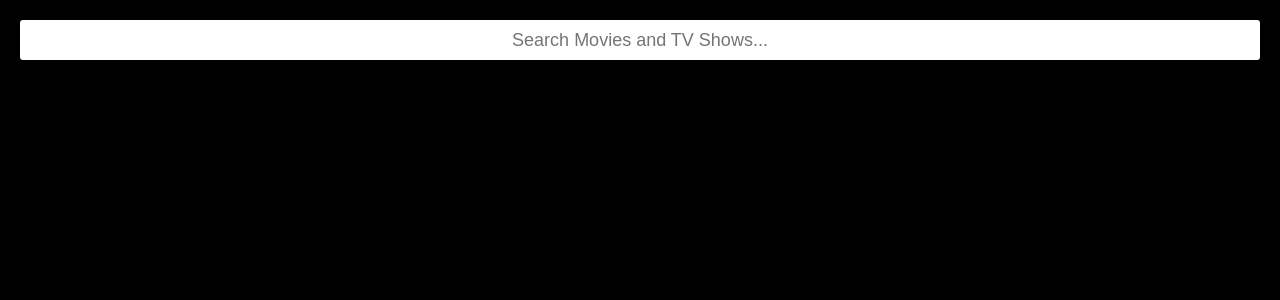
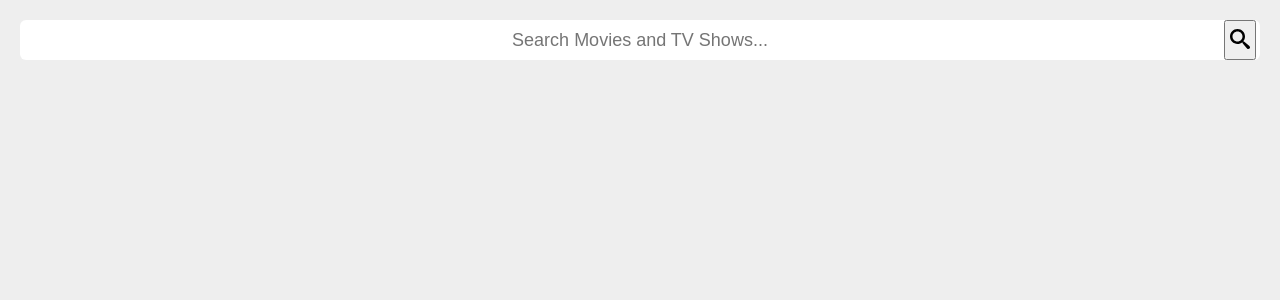
Before and after one commit to stoque/my-fav-movies, a React (Create React App) app: page / in a window 1280 px wide. Shown: the top 300 px of the page. Built offline with nearby package versions, Linux system fonts and the light colour scheme.

Commit message:
feat: Add stars in rating

```diff
--- a/package.json
+++ b/package.json
@@ -6,7 +6,8 @@
     "eslint": "^5.3.0",
     "react": "^16.4.2",
     "react-dom": "^16.4.2",
-    "react-scripts": "1.1.4"
+    "react-scripts": "1.1.4",
+    "react-stars": "^2.2.5"
   },
   "scripts": {
     "start": "react-scripts start",
--- a/src/components/movie-card/index.js
+++ b/src/components/movie-card/index.js
@@ -1,98 +1,95 @@
-import React, { Fragment } from 'react'
+import React from 'react'
 import styled from 'styled-components'
-import ErrorMessage from '../error-message'
+import ReactStars from 'react-stars'
+
+import RatingUtil from '../../utils/rating'
 
 const MovieCard = ({ movieInfo, hasSearched }) => (
-  <Fragment>
-    <Container>
-      <Overlay background={movieInfo.poster}/>
-      {movieInfo.title
-        ?
-        <Wrapper>
-          <Title>{movieInfo.title} <span>({movieInfo.year})</span></Title>
+  <Card>
+    <Title>
+      {movieInfo.title} <span>({movieInfo.year})</span>
+    </Title>
 
+    <Header>
       <Poster src={movieInfo.poster} alt={`${movieInfo.title} poster`} />
-
-          <p>{movieInfo.director}</p>
-          <p>{movieInfo.actors}</p>
-          <p>{movieInfo.plot}</p>
-
       <RatingList>
         {movieInfo.ratings.map((rating, index) => (
           <RatingItem key={index}>
             <span>
-                  {rating.Source === 'Internet Movie Database' ? 'IMDB' : rating.Source}:
+              {rating.Source === 'Internet Movie Database' ? 'IMDB' : rating.Source}
             </span>
             {rating.Value}
+            <ReactStars
+              count={10}
+              value={RatingUtil.normalizeRating(rating.Value)}
+              edit={false}
+              size={14}
+            />
           </RatingItem>
         ))}
       </RatingList>
-        </Wrapper>
-        :
-        <ErrorMessage hasSearched={hasSearched}/>
-      }
-    </Container>
-  </Fragment>
+    </Header>
+
+    <Text>{movieInfo.director}</Text>
+    <Text>{movieInfo.actors}</Text>
+    <Text>{movieInfo.plot}</Text>
+  </Card>
 )
 
-const Container = styled.div`
-  height: 100%;
-  left: 0;
-  overflow: hidden;
-  position: absolute;
-  pointer-events: none;
-  top: 0;
-  width: 100%;
-`
-
-const Overlay = styled.div`
-  background: url(${props => props.background}) center center no-repeat;
-  background-size: cover;
-  filter: blur(30px);
-  height: 100%;
-  position: absolute;
-  transform: scale(1.2);
-  width: 100%;
-  z-index: -1;
-`
-
-const Wrapper = styled.div`
+const Card = styled.div`
   align-items: center;
-  color: #fff;
-  background: rgba(255, 255, 255, 0.1);
+  background: #fff;
+  border-radius: 6px;
+  box-shadow: 0 0 14px rgba(0, 0, 0, 0.1);
+  color: #000;
   flex-direction: column;
   display: flex;
-  margin: 80px 0;
-  padding: 20px;
+  padding: 20px 10px;
 `
 
 const Title = styled.h2`
+  color: ${props => props.color};
   font-size: 24px;
+  margin: 0 0 10px 0;
   span {
     font-size: 16px;
   }
 `
 
+const Header = styled.header`
+  display: flex;
+  justify-content: space-between;
+  margin: 0 0 20px 0;
+`
+
 const Poster = styled.img`
-  margin: 10px 0;
-  width: 200px;
+  align-self: center;
+  width: 48%;
 `
 
 const RatingList = styled.ul`
+  display: flex;
+  flex-direction: column;
   list-style: none;
-  width: 100%
+  justify-content: space-between;
+  width: 48%;
 `
 
 const RatingItem = styled.li`
-  align-items: center;
   display: flex;
-  justify-content: space-between;
+  flex-direction: column;
   font-size: 18px;
+  font-weight: bold;
   span {
-    display: inline-block;
-    font-weight: bold;
-    margin: 0 4px 0 0;
-    width: 169px;
+    font-weight: normal;
+  }
+`
+
+const Text = styled.p`
+  text-align: center;
+  font-size: 14px;
+  &:not(:last-child) {
+    margin: 0 0 8px 0;
   }
 `
 
--- a/src/components/search/index.js
+++ b/src/components/search/index.js
@@ -1,25 +1,59 @@
-import React from 'react'
+import React, { Fragment } from 'react'
 import styled from 'styled-components'
 
 const Search = ({ handleSearch }) => (
-  <form onSubmit={handleSearch} autoComplete="off" >
-    <Input type='text' name='search' placeholder='Search Movies and TV Shows...' />
-  </form>
+  <Fragment>
+    <svg aria-hidden="true" style={{position: 'absolute', width: 0, height: 0, overflow: 'hidden'}} version="1.1" xmlns="http://www.w3.org/2000/svg" xmlnsXlink="http://www.w3.org/1999/xlink">
+    <defs>
+    <symbol id="icon-search" viewBox="0 0 32 32">
+    <title>search</title>
+    <path d="M31.008 27.231l-7.58-6.447c-0.784-0.705-1.622-1.029-2.299-0.998 1.789-2.096 2.87-4.815 2.87-7.787 0-6.627-5.373-12-12-12s-12 5.373-12 12 5.373 12 12 12c2.972 0 5.691-1.081 7.787-2.87-0.031 0.677 0.293 1.515 0.998 2.299l6.447 7.58c1.104 1.226 2.907 1.33 4.007 0.23s0.997-2.903-0.23-4.007zM12 20c-4.418 0-8-3.582-8-8s3.582-8 8-8 8 3.582 8 8-3.582 8-8 8z"></path>
+    </symbol>
+    </defs>
+    </svg>
+
+    <Form onSubmit={handleSearch} autoComplete="off" >
+      <Input type='text' name='search' placeholder='Search Movies and TV Shows...' />
+      <Button>
+        <svg>
+          <use xlinkHref='#icon-search'/>
+        </svg>
+      </Button>
+    </Form>
+  </Fragment>
 )
+
+const Form = styled.form`
+  position: relative;
+  margin: 20px 0;
+`
 
 const Input = styled.input`
   display: inline-block;
   border: none;
-  border-radius: 3px;
+  border-radius: 6px;
   font-size: 18px;
   height: 40px;
-  margin: 20px 0;
   text-align: center;
-  transition: box-shadow 0.4s linear;
+  transition: box-shadow 0.3s linear;
   width: 100%;
   &:focus {
     outline: none;
-    box-shadow: 0 0 10px 3px rgba(0, 0, 0, 0.2);
+    box-shadow: 0 0 10px 0 rgba(0, 0, 0, 0.1);
+  }
+`
+
+const Button = styled.button`
+  position: absolute;
+  right: 4px;
+  top: 0;
+  height: 100%;
+  padding: 0 4px;
+  svg {
+    display: inline-block;
+    fill: #000;
+    height: 20px;
+    width: 20px;
   }
 `
 
--- a/src/containers/app-container/index.js
+++ b/src/containers/app-container/index.js
@@ -4,40 +4,39 @@ import { injectGlobal } from 'styled-components'
 
 import Search from '../../components/search'
 import MovieCard from '../../components/movie-card'
+import ErrorMessage from '../../components/error-message'
 
 class AppContainer extends Component {
   constructor () {
     super()
     this.state = {
       hasSearched: false,
-      movieInfo: {
-        poster: '',
-        title: '',
-        year: '',
-        director: '',
-        actors: '',
-        plot: '',
-        ratings: []
-      }
+      movieInfo: null
     }
   }
 
   loadMovie = async (movieName = 'pulp fiction') => {
     const apiKey = 'cebb719e';
-    const movieInfo = (await axios.get(`http://www.omdbapi.com/?apikey=${apiKey}&t=${movieName}`)).data
-    console.log(movieInfo)
+    const data = (await axios.get(`http://www.omdbapi.com/?apikey=${apiKey}&t=${movieName}`)).data
+    if (data.Response === 'True') {
       this.setState({
         hasSearched: true,
         movieInfo: {
-        poster: movieInfo.Poster,
-        title: movieInfo.Title,
-        year: movieInfo.Year,
-        director: movieInfo.Director,
-        actors: movieInfo.Actors,
-        plot: movieInfo.Plot,
-        ratings: movieInfo.Ratings
+          poster: data.Poster,
+          title: data.Title,
+          year: data.Year,
+          director: data.Director,
+          actors: data.Actors,
+          plot: data.Plot,
+          ratings: data.Ratings
         }
       })
+    } else {
+      this.setState({
+        hasSearched: true,
+        movieInfo: null
+      })
+    }
   }
 
   handleSearch = (event) => {
@@ -50,10 +49,15 @@ class AppContainer extends Component {
     return (
       <div>
         <Search handleSearch={this.handleSearch} />
+        {this.state.movieInfo
+          ?
           <MovieCard
             movieInfo={this.state.movieInfo}
             hasSearched={this.state.hasSearched}
           />
+          :
+          <ErrorMessage hasSearched={this.state.hasSearched} />
+        }
       </div>
     )
   }
@@ -76,7 +80,7 @@ injectGlobal `
   }
 
   body {
-    background: #000;
+    background: #EEEEEE;
     color: #576574;
     font-family: 'Open Sans', sans-serif;
     padding: 0 20px;
--- a/src/index.js
+++ b/src/index.js
@@ -1,6 +1,6 @@
 import React from 'react'
 import ReactDOM from 'react-dom'
-import App from './App'
+import App from './app'
 import registerServiceWorker from './registerServiceWorker'
 
 ReactDOM.render(<App />, document.getElementById('root'))
--- /dev/null
+++ b/src/utils/rating/index.js
@@ -0,0 +1,8 @@
+const normalizeRating = (rating) => {
+  const cleanRating = rating.replace(/[%./]/, '').match(/\d{2}/)[0]
+  return cleanRating === '10' ? 10 : cleanRating / 10
+}
+
+export default {
+  normalizeRating
+}
```
Also changed, not shown: 1 other file (tests, documents, lock files or other folders). Lines whose indentation alone changed are shown as unchanged.
